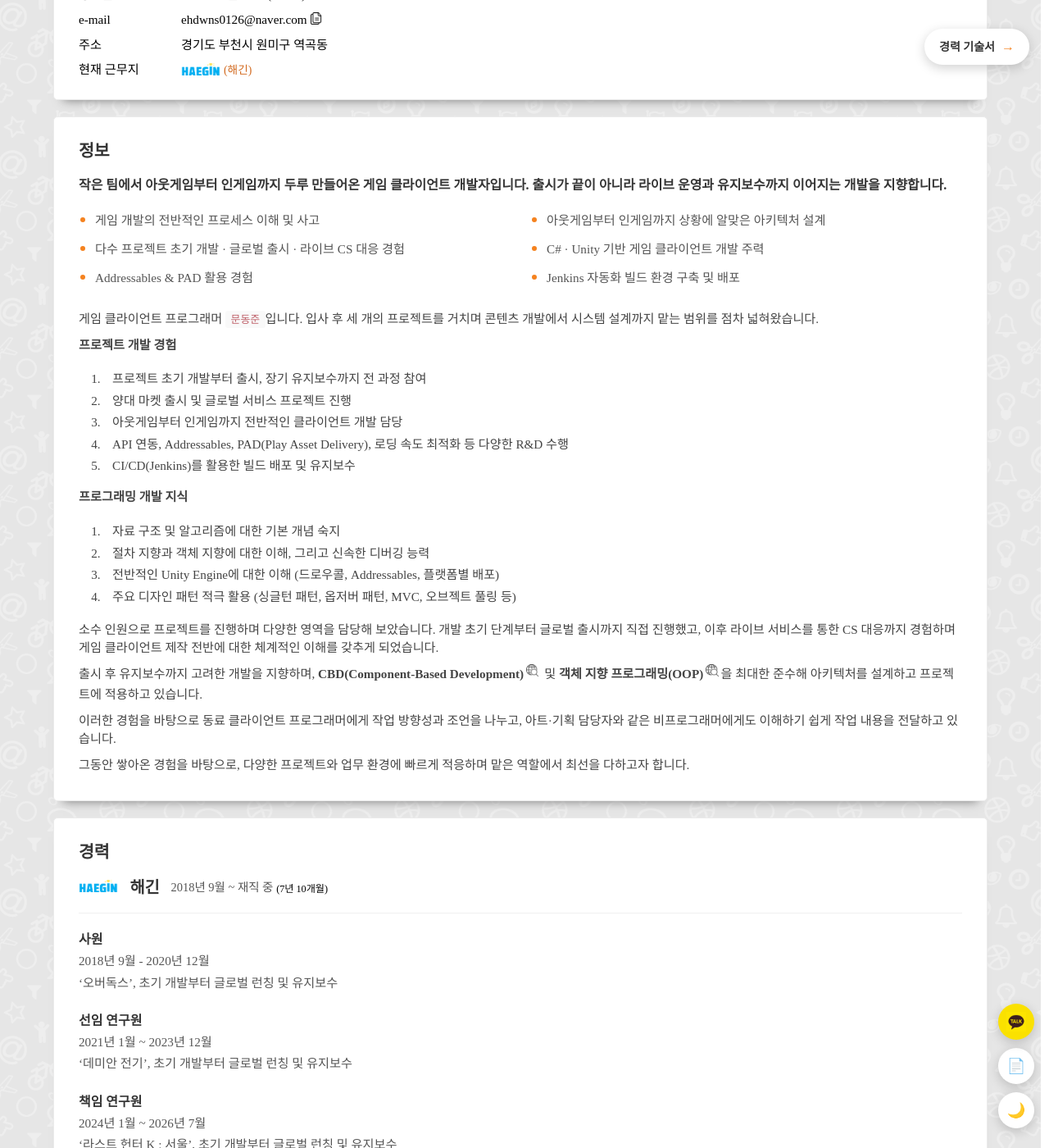
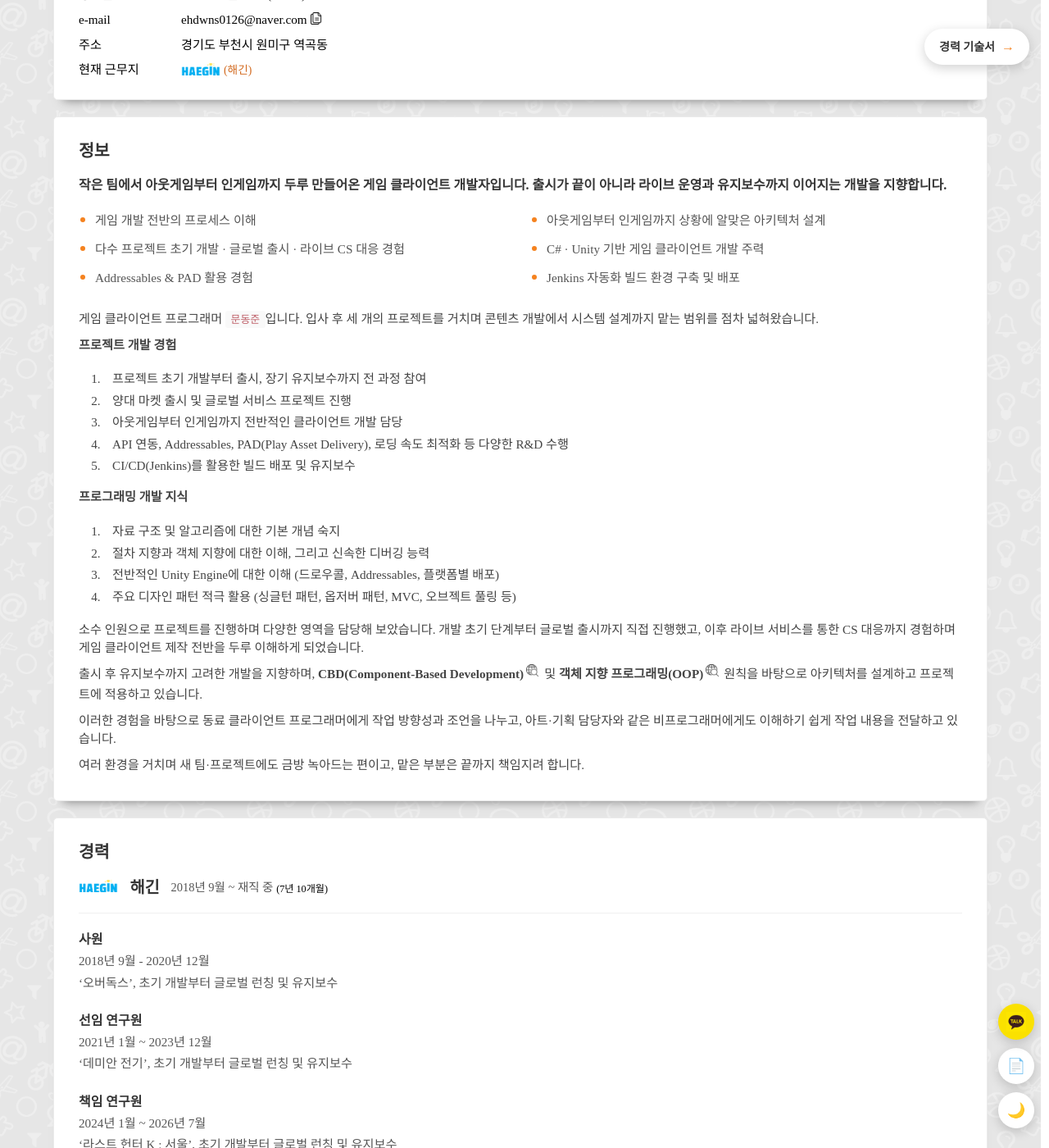
Before and after one commit to MDJ0126/Resume, a Jekyll site: the page built from index.html, in a window 1280 px wide and 1400 px high, scrolled down 446 px. Shown: the whole window at 82% size. Built offline with Jekyll 4.4.1, drawn with Linux system fonts in a browser that asks for light colours; some web fonts are replaced.

Commit message:
문구 수정

```diff
--- a/_resume/about.html
+++ b/_resume/about.html
@@ -6,7 +6,7 @@
         <p class="about-summary">작은 팀에서 아웃게임부터 인게임까지 두루 만들어온 게임 클라이언트 개발자입니다. 출시가 끝이 아니라 라이브 운영과 유지보수까지 이어지는 개발을 지향합니다.</p>
 
         <ul class="about-highlights">
-            <li>게임 개발의 전반적인 프로세스 이해 및 사고</li>
+            <li>게임 개발 전반의 프로세스 이해</li>
             <li>아웃게임부터 인게임까지 상황에 알맞은 아키텍처 설계</li>
             <li>다수 프로젝트 초기 개발 · 글로벌 출시 · 라이브 CS 대응 경험</li>
             <li>C# · Unity 기반 게임 클라이언트 개발 주력</li>
--- a/_resume/aboutme_content.md
+++ b/_resume/aboutme_content.md
@@ -14,10 +14,10 @@
 3. 전반적인 Unity Engine에 대한 이해 (드로우콜, Addressables, 플랫폼별 배포)
 4. 주요 디자인 패턴 적극 활용 (싱글턴 패턴, 옵저버 패턴, MVC, 오브젝트 풀링 등)
 
-소수 인원으로 프로젝트를 진행하며 다양한 영역을 담당해 보았습니다. 개발 초기 단계부터 글로벌 출시까지 직접 진행했고, 이후 라이브 서비스를 통한 CS 대응까지 경험하며 게임 클라이언트 제작 전반에 대한 체계적인 이해를 갖추게 되었습니다.
+소수 인원으로 프로젝트를 진행하며 다양한 영역을 담당해 보았습니다. 개발 초기 단계부터 글로벌 출시까지 직접 진행했고, 이후 라이브 서비스를 통한 CS 대응까지 경험하며 게임 클라이언트 제작 전반을 두루 이해하게 되었습니다.
 
-출시 후 유지보수까지 고려한 개발을 지향하며, <span class="search">**CBD(Component-Based Development)**</span> 및 <span class="search">**객체 지향 프로그래밍(OOP)**</span>을 최대한 준수해 아키텍처를 설계하고 프로젝트에 적용하고 있습니다.
+출시 후 유지보수까지 고려한 개발을 지향하며, <span class="search">**CBD(Component-Based Development)**</span> 및 <span class="search">**객체 지향 프로그래밍(OOP)**</span> 원칙을 바탕으로 아키텍처를 설계하고 프로젝트에 적용하고 있습니다.
 
 이러한 경험을 바탕으로 동료 클라이언트 프로그래머에게 작업 방향성과 조언을 나누고, 아트·기획 담당자와 같은 비프로그래머에게도 이해하기 쉽게 작업 내용을 전달하고 있습니다.
 
-그동안 쌓아온 경험을 바탕으로, 다양한 프로젝트와 업무 환경에 빠르게 적응하며 맡은 역할에서 최선을 다하고자 합니다.
+여러 환경을 거치며 새 팀·프로젝트에도 금방 녹아드는 편이고, 맡은 부분은 끝까지 책임지려 합니다.
```
